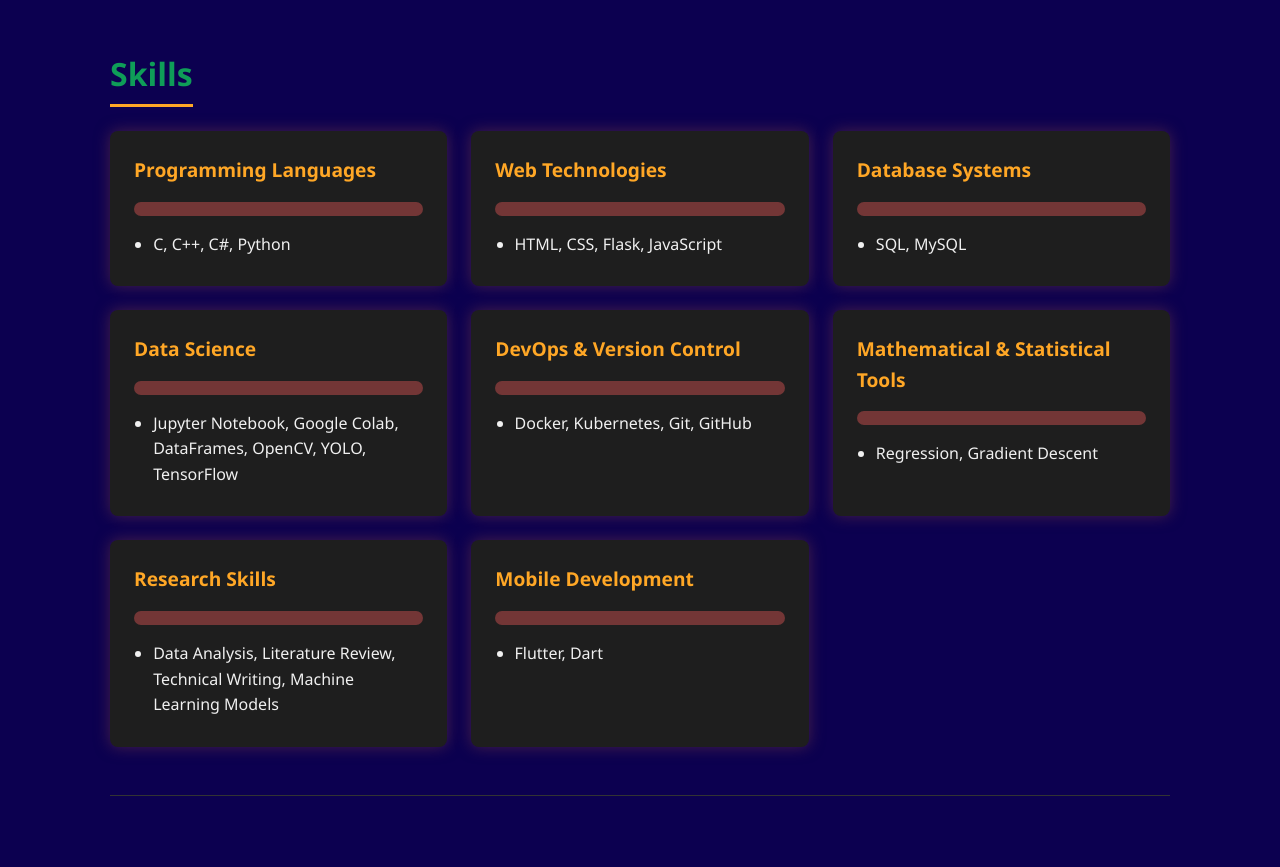
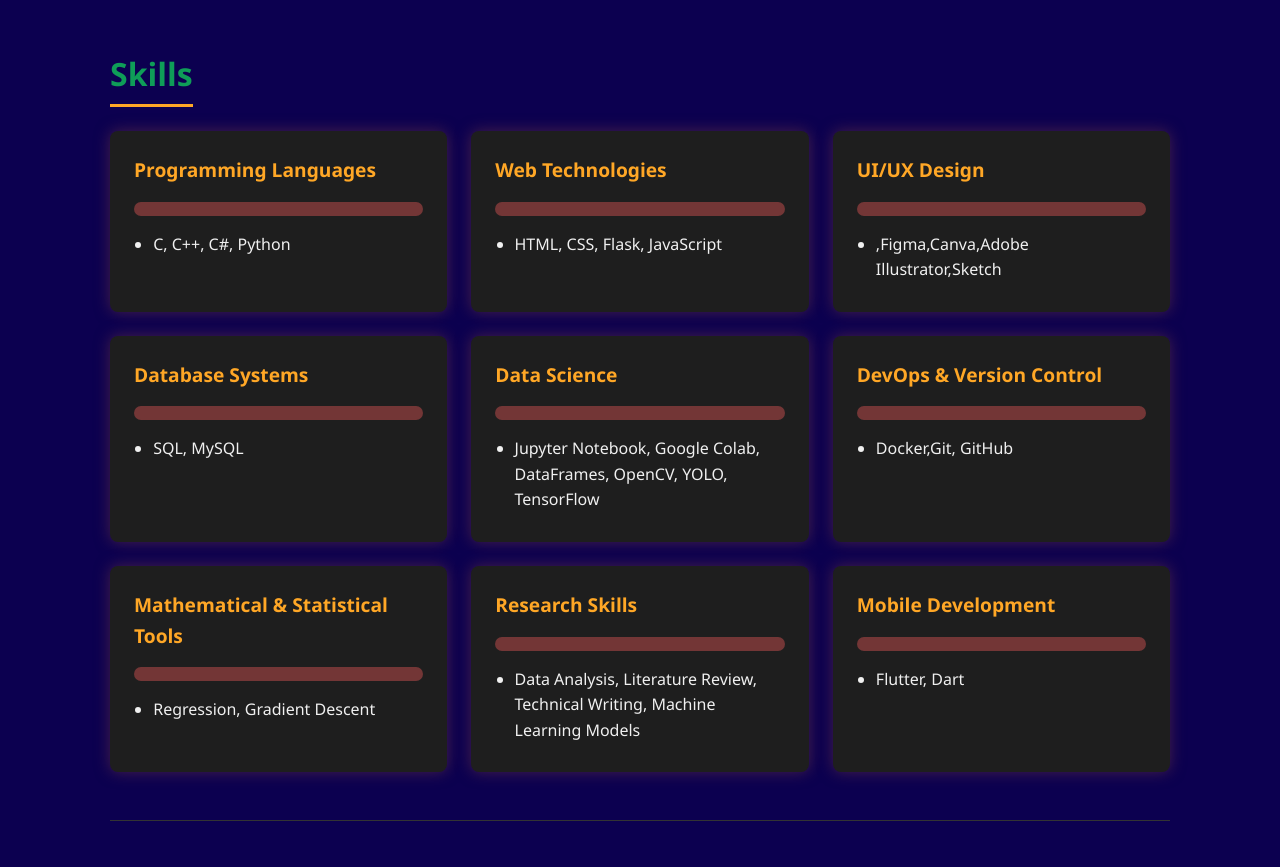
Before and after one commit to maheenrizwan20/Code-Alpha-Task-Portfolio, a plain HTML site: page index.html in a window 1280 px wide. Shown: the part 980-1847 px from the top of the page. Drawn offline with Linux system fonts and the light colour scheme.

Commit message:
Update index.html

```diff
--- a/index.html
+++ b/index.html
@@ -608,6 +608,13 @@
           <li>HTML, CSS, Flask, JavaScript</li>
         </ul>
       </div>
+       <div class="skill-group">
+        <h4>UI/UX Design</h4>
+        <div class="skill-bar"><div class="skill-bar-fill" data-width="85%"></div></div>
+        <ul>
+          <li>,Figma,Canva,Adobe Illustrator,Sketch</li>
+        </ul>
+      </div>
       <div class="skill-group">
         <h4>Database Systems</h4>
         <div class="skill-bar"><div class="skill-bar-fill" data-width="80%"></div></div>
@@ -626,7 +633,7 @@
         <h4>DevOps & Version Control</h4>
         <div class="skill-bar"><div class="skill-bar-fill" data-width="75%"></div></div>
         <ul>
-          <li>Docker, Kubernetes, Git, GitHub</li>
+          <li>Docker,Git, GitHub</li>
         </ul>
       </div>
       <div class="skill-group">
```
